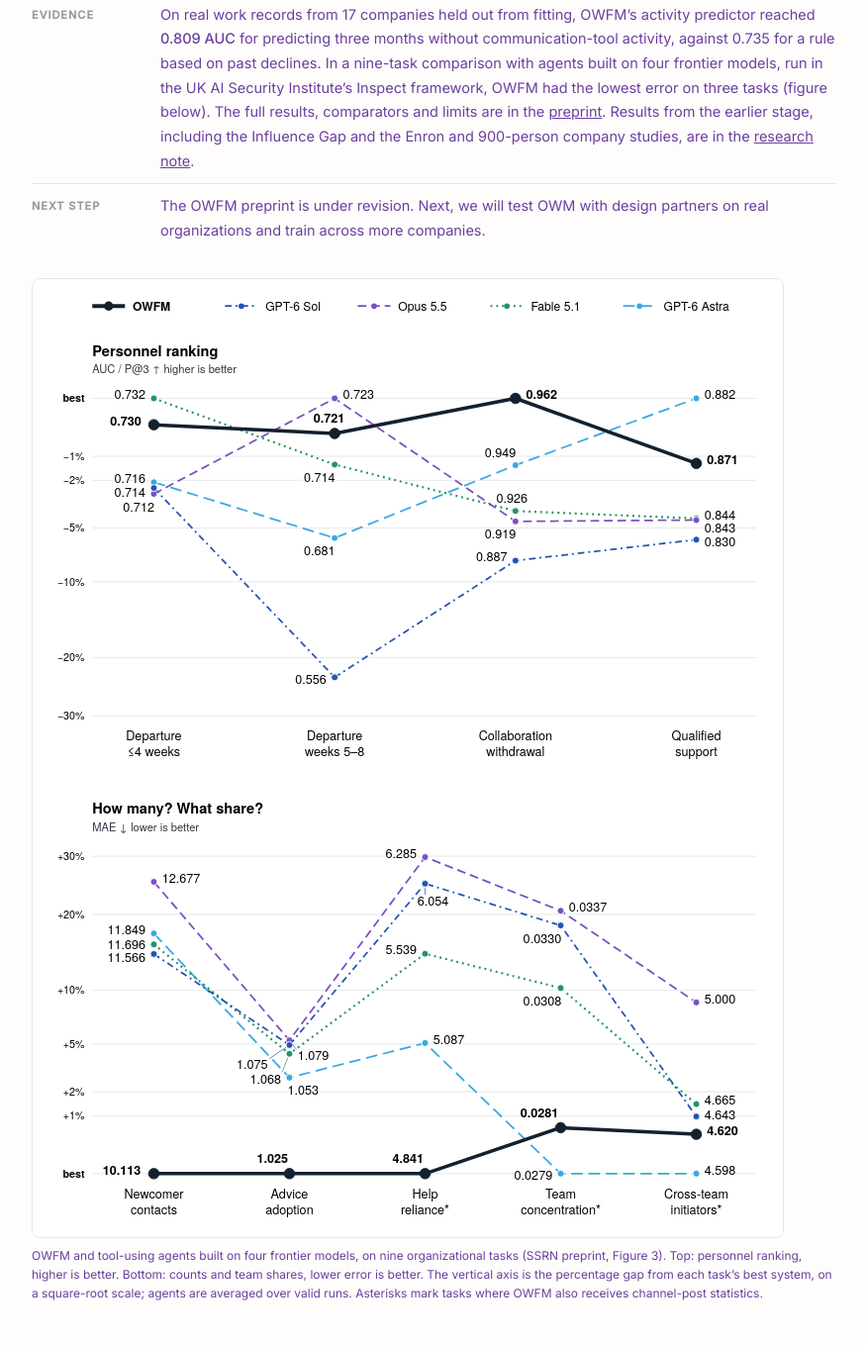
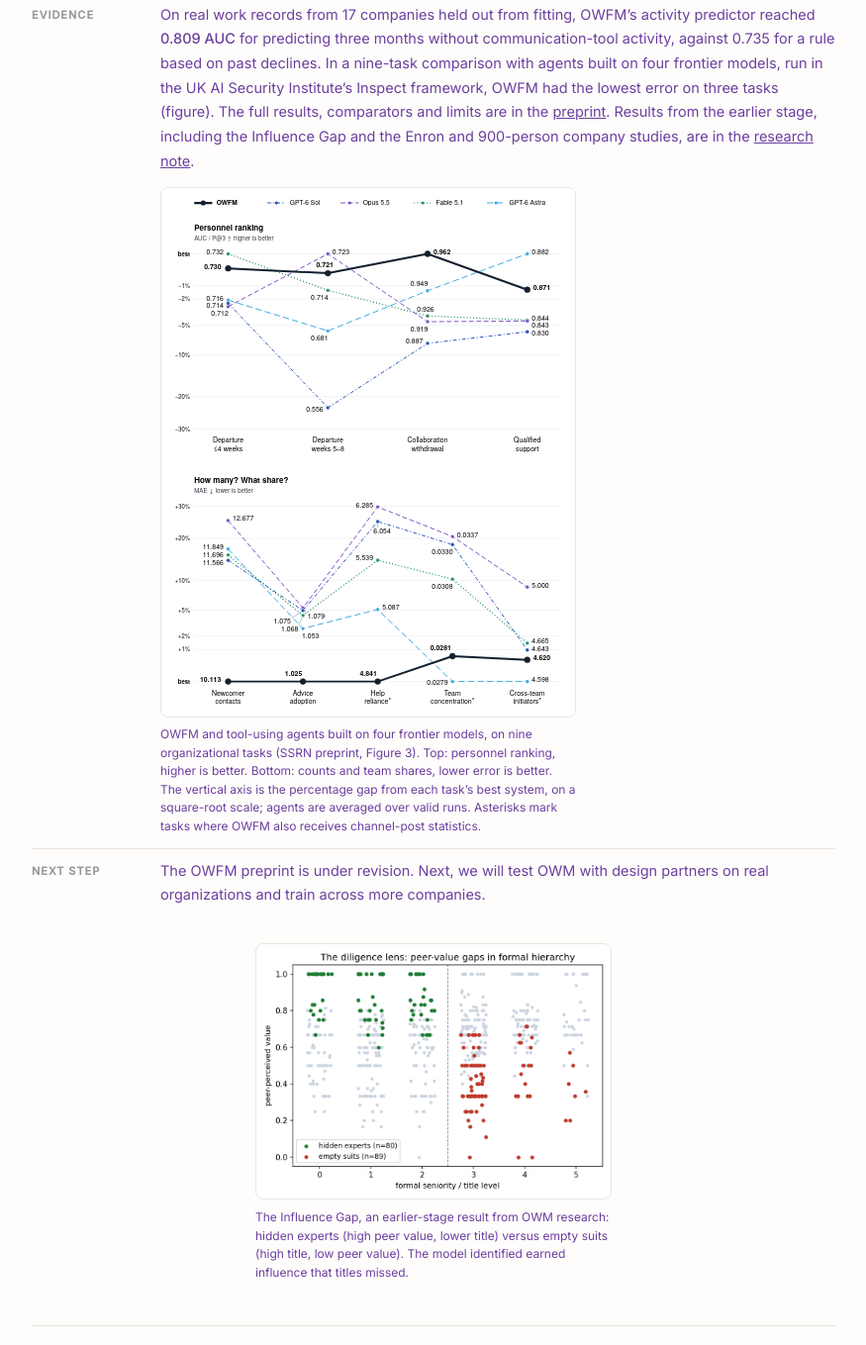
Before and after one commit to yumik20/yumik20.github.io, a plain HTML site: page research.html in a window 1280 px wide. Shown: the part 3501-4860 px from the top of the page at 99% size, without its empty margins (202-1077 px from the left). Drawn offline with nearby package versions, Linux system fonts and the light colour scheme.

Commit message:
Research page: restore Influence Gap figure as earlier-stage result; agent comparison chart moved into Evidence at smaller size
Co-Authored-By: Claude Opus 5.5 <noreply@anthropic.com>

```diff
--- a/research.html
+++ b/research.html
@@ -428,16 +428,17 @@
       </li>
       <li>
         <span class="label">Evidence</span>
-        <span class="val"><span class="upd">On real work records from 17 companies held out from fitting, OWFM&rsquo;s activity predictor reached <strong>0.809 AUC</strong> for predicting three months without communication-tool activity, against 0.735 for a rule based on past declines. In a nine-task comparison with agents built on four frontier models, run in the UK AI Security Institute&rsquo;s Inspect framework, OWFM had the lowest error on three tasks (figure below). The full results, comparators and limits are in the <a href="https://doi.org/10.2139/ssrn.7590758">preprint</a>. Results from the earlier stage, including the Influence Gap and the Enron and 900-person company studies, are in the <a href="organizational-intelligence-oil-lbm.html">research note</a>.</span></span>
+        <span class="val"><span class="upd">On real work records from 17 companies held out from fitting, OWFM&rsquo;s activity predictor reached <strong>0.809 AUC</strong> for predicting three months without communication-tool activity, against 0.735 for a rule based on past declines. In a nine-task comparison with agents built on four frontier models, run in the UK AI Security Institute&rsquo;s Inspect framework, OWFM had the lowest error on three tasks (figure). The full results, comparators and limits are in the <a href="https://doi.org/10.2139/ssrn.7590758">preprint</a>. Results from the earlier stage, including the Influence Gap and the Enron and 900-person company studies, are in the <a href="organizational-intelligence-oil-lbm.html">research note</a>.</span>
+          <span style="display:block;margin:14px 0 2px;max-width:420px;"><img src="owfm-agent-comparison.svg" alt="Line chart comparing OWFM with agents built on GPT-6 Sol, Claude Opus 5.5, Claude Fable 5.1 and GPT-6 Astra on four personnel-ranking tasks and five count and share tasks" style="width:100%;display:block;border:1px solid var(--border);border-radius:8px;background:#fff;"><span style="display:block;font-size:12px;line-height:1.55;margin-top:8px;"><span class="upd">OWFM and tool-using agents built on four frontier models, on nine organizational tasks (SSRN preprint, Figure 3). Top: personnel ranking, higher is better. Bottom: counts and team shares, lower error is better. The vertical axis is the percentage gap from each task&rsquo;s best system, on a square-root scale; agents are averaged over valid runs. Asterisks mark tasks where OWFM also receives channel-post statistics.</span></span></span></span>
       </li>
       <li>
         <span class="label">Next step</span>
         <span class="val"><span class="upd">The OWFM preprint is under revision. Next, we will test OWM with design partners on real organizations and train across more companies.</span></span>
       </li>
     </ul>
-    <figure class="project-fig" style="max-width:100%;">
-      <img style="width:100%;max-width:760px;" src="owfm-agent-comparison.svg" alt="Line chart comparing OWFM with agents built on GPT-6 Sol, Claude Opus 5.5, Claude Fable 5.1 and GPT-6 Astra on four personnel-ranking tasks and five count and share tasks">
-      <figcaption><span class="upd">OWFM and tool-using agents built on four frontier models, on nine organizational tasks (SSRN preprint, Figure 3). Top: personnel ranking, higher is better. Bottom: counts and team shares, lower error is better. The vertical axis is the percentage gap from each task&rsquo;s best system, on a square-root scale; agents are averaged over valid runs. Asterisks mark tasks where OWFM also receives channel-post statistics.</span></figcaption>
+    <figure class="project-fig">
+      <img src="lbm-influence-gap.png" alt="Scatter plot of peer-perceived value versus formal seniority, highlighting hidden experts and empty suits">
+      <figcaption><span class="upd">The Influence Gap, an earlier-stage result from OWM research: hidden experts (high peer value, lower title) versus empty suits (high title, low peer value). The model identified earned influence that titles missed.</span></figcaption>
     </figure>
   </div>
 
```
